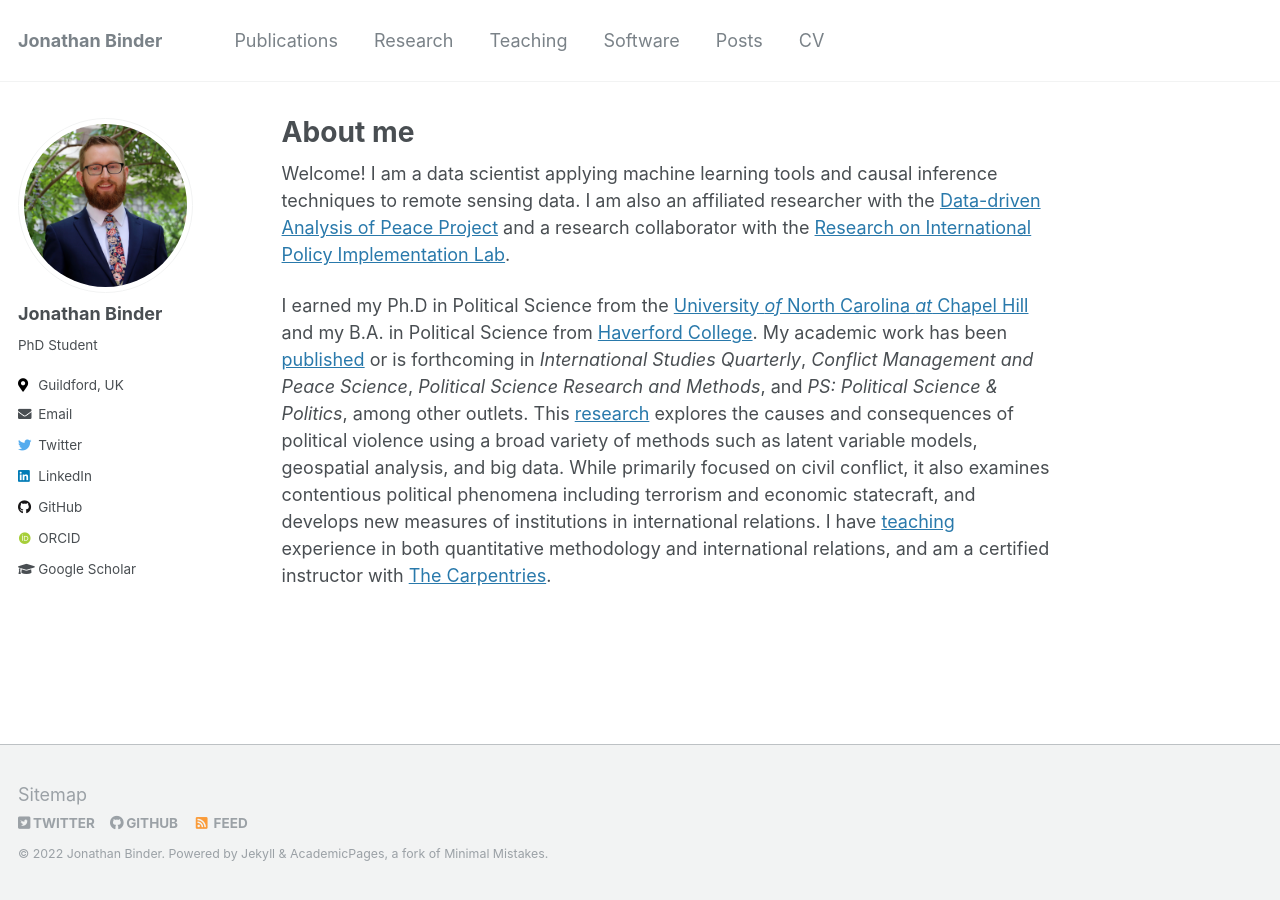
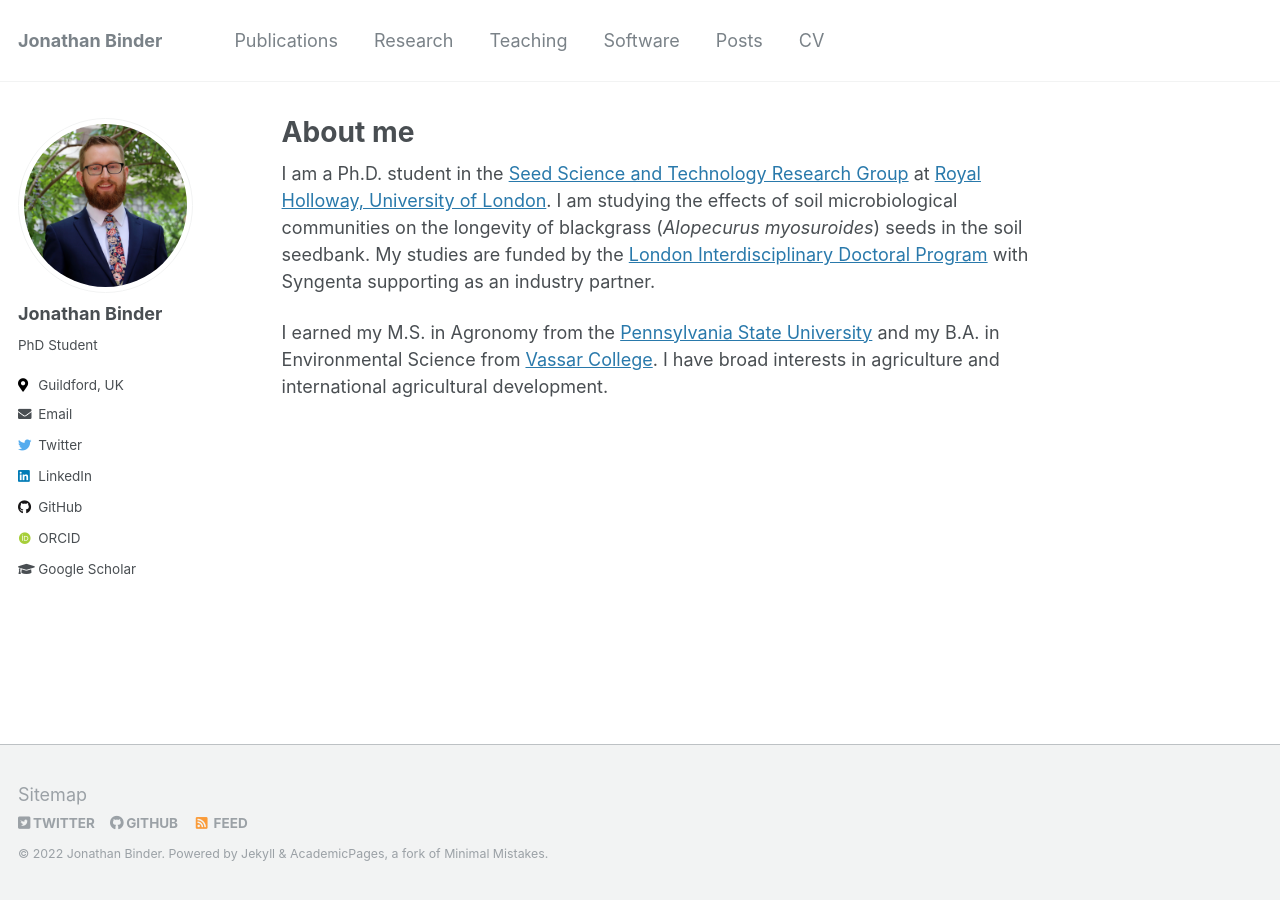
Before and after one commit to jonathanmbinder/old-website, a Jekyll site: the page built from _pages/about.md, in a window 1280 px wide. Built offline with Jekyll 4.4.1, drawn with Linux system fonts in a browser that asks for light colours; some web fonts are replaced.

Commit message:
Update about.md

```diff
--- a/_pages/about.md
+++ b/_pages/about.md
@@ -8,23 +8,14 @@ redirect_from:
   - /about.html
 ---
 
-Welcome! I am a data scientist applying machine learning tools and causal
-inference techniques to remote sensing data. I am also an affiliated
-researcher with the [Data-driven Analysis of Peace Project](https://dapp-lab.org)
-and a research collaborator with the
-[Research on International Policy Implementation Lab](https://bridgingthegapproject.org/ripil).
+I am a Ph.D. student in the [Seed Science and Technology Research Group](seedbiology.de)
+at [Royal Holloway, University of London](https://royalholloway.ac.uk). I am studying the effects
+of soil microbiological communities on the longevity of blackgrass (*Alopecurus myosuroides*)
+seeds in the soil seedbank. My studies are funded by the
+[London Interdisciplinary Doctoral Program](https://www.lido-dtp.ac.uk/) with Syngenta supporting
+as an industry partner.
 
-I earned my Ph.D in Political Science from the
-[University *of* North Carolina *at* Chapel Hill](https://www.unc.edu) and my
-B.A. in Political Science from [Haverford College](https://www.haverford.edu).
-My academic work has been [published](publications) or is forthcoming in
-*International Studies Quarterly*, *Conflict Management and Peace Science*,
-*Political Science Research and Methods*, and *PS: Political Science & Politics*,
-among other outlets. This [research](research) explores the causes and
-consequences of political violence using a broad variety of methods such as
-latent variable models, geospatial analysis, and big data. While primarily
-focused on civil conflict, it also examines contentious political phenomena
-including terrorism and economic statecraft, and develops new measures of
-institutions in international relations. I have [teaching](teaching) experience
-in both quantitative methodology and international relations, and am a certified
-instructor with [The Carpentries](https://carpentries.org).
+I earned my M.S. in Agronomy from the
+[Pennsylvania State University](https://agsci.psu.edu/) and my B.A. in Environmental Science from
+[Vassar College](https://www.vassar.edu). I have broad interests in agriculture and international
+agricultural development.
```
